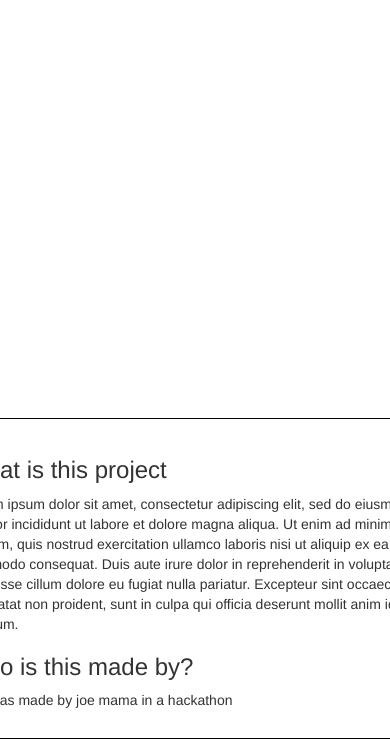
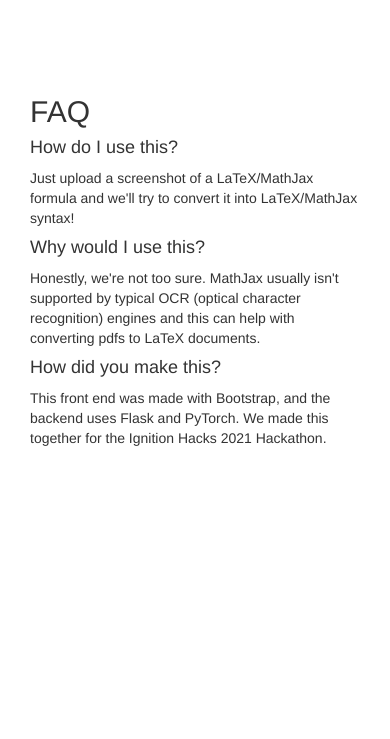
Before and after one commit to akang22/image2num, a Flask app: page / in a window 390 px wide; the page is wider, and only the part inside the window is pictured. Shown: the part 619-1358 px from the top of that part. After the commit the page ends 1065 px from the top of that part, so only its background shows below. Run offline with Flask 2, Linux system fonts and the light colour scheme; some libraries are stand-ins or nearby versions.

Commit message:
front-end structure with bootstrap

```diff
--- a/static/style.css
+++ b/static/style.css
@@ -1,46 +1,15 @@
+#logo {
+  margin-top: 30px;
+}
+
 * {
   margin: 0;
   padding: 0;
   box-sizing: border-box;
 }
 
-#hi
-
-#header {
-  display: flex;
-  position: relative;
-  left: 100px;
-}
-
-#header > element {
-  flex: 1
-}
-
-.img-wrapper {
-  overflow: hidden;
-}
-
-#header img {
-  position: relative;
-  top: 50px;
-}
-
-#textheader {
-  margin: 10px;
-}
-
-
-
-#second-banner {
-  display: inline;
-}
-
 #interaction-region {
-  position: absolute;
-  width: 440px;
-  border: thin solid black;
-  margin-left: -220px;
-  left: 50%;
+  min-width: 440px;
   text-align: center;
   height: 400px;
 }
@@ -63,25 +32,13 @@
 }
 
 #instructions {
-  flex: 1;
+  flex: 1 0 0;
   position: relative;
-  border: thin solid black;
-  max-width: 300px;
-  padding: 10px;
-  margin-left: 50px;
-  left: 400px;
+  min-width: 300px;
+  padding: 30px;
 }
 
 #instructions p {
-  width: 250px;
+  min-width: 250px;
   height: auto;
 }
-
-#faq {
-  border: thin solid black;
-  position: relative;
-  width: 500px;
-  left: calc(50% - 250px);
-  padding: 18px;
-  top: 460px;
-}
--- a/templates/index.html
+++ b/templates/index.html
@@ -1,51 +1,59 @@
-<!DOCTYPE html>
 <html>
+
 <head>
   <meta charset="utf-8">
   <meta name="viewport" content="width=device-width">
-    <title>repl.it</title>
+  <title>Image2Latex</title>
   <!--  Bootstrap  -->
   <link rel="stylesheet" href="https://maxcdn.bootstrapcdn.com/bootstrap/3.4.1/css/bootstrap.min.css">
   <script src="https://ajax.googleapis.com/ajax/libs/jquery/3.5.1/jquery.min.js"></script>
   <script src="https://maxcdn.bootstrapcdn.com/bootstrap/3.4.1/js/bootstrap.min.js"></script>
 
-		<!--  Styles  -->
-    <link href="style.css" rel="stylesheet" type="text/css"/>
+  <link rel="stylesheet" href={{ url_for('static', filename='style.css' )}}>
 </head>
+
 <body>
   <script src="script.js"></script>
-    <div id="header">
-      <div class="img-wrapper">
-        <img src="https://picsum.photos/60/60">
+  <div class="container center-container">
+    <div class="row row-flex">
+      <div class="col-md-3 col-sm-3 col-5">
       </div>
-      <div id="textheader">
-        <h1>Title Placeholder</h1>
-        <h2>A short description of Title Placeholder</h3>
+      <div class="col-md-1 col-sm-1 col-1">
+        <img id="logo" src="https://picsum.photos/60/60">
+      </div>
+      <div class="col-md-6 col-sm-6 col-6">
+        <h1>Image2Latex</h1>
+        <h3>Convert an image of a formula to MathJax Syntax</h3>
       </div>
     </div>
-    <div id="second-banner">
-      <div id="interaction-region">
+  </div>
+  <div class="container">
+    <div class="row">
+      <div class="col-md-2">
+      </div>
+      <div class="col-md-4" id="interaction-region">
         <div id="file-upload">
-          <button type="button">I am useless</button>
+          <button type="button">Upload File</button>
         </div>
         <div id="output-region">
           <img src="https://picsum.photos/170/300" id="submit-image">
           <div id="latex-region">
             <img src="https://picsum.photos/170/150" id="made-image">
-            <input type="text" value="results"  id="latex-output" readonly>
+            <input type="text" value="results" id="latex-output" readonly>
           </div>
         </div>
       </div>
-      <div id="instructions">
-        <h1> Instructions </h1>
-        <p> just do it 4head. Lorem ipsum dolor sit amet, consectetur adipiscing elit, sed do eiusmod tempor incididunt ut labore et dolore magna aliqua. Ut enim ad minim veniam, quis nostrud exercitation ullamco laboris nisi ut aliquip ex ea commodo consequat. Duis aute irure dolor in reprehenderit in voluptate velit esse cillum dolore eu fugiat nulla pariatur. Excepteur sint occaecat cupidatat non proident, sunt in culpa qui officia deserunt mollit anim id est laborum.</p>
+      <div class="col-md-4" id="instructions">
+        <h2> FAQ </h2>
+        <h4>How do I use this?</h4>
+        <p>Just upload a screenshot of a LaTeX/MathJax formula and we'll try to convert it into LaTeX/MathJax syntax!</p>
+        <h4>Why would I use this?</h4>
+        <p>Honestly, we're not too sure. MathJax usually isn't supported by typical OCR (optical character recognition) engines and this can help with converting pdfs to LaTeX documents.</p>
+        <h4>How did you make this?</h4>
+        <p>This front end was made with Bootstrap, and the backend uses Flask and PyTorch. We made this together for the Ignition Hacks 2021 Hackathon.</p>
       </div>
     </div>
-    <div id="faq">
-      <h3>What is this project</h3>
-      <p>Lorem ipsum dolor sit amet, consectetur adipiscing elit, sed do eiusmod tempor incididunt ut labore et dolore magna aliqua. Ut enim ad minim veniam, quis nostrud exercitation ullamco laboris nisi ut aliquip ex ea commodo consequat. Duis aute irure dolor in reprehenderit in voluptate velit esse cillum dolore eu fugiat nulla pariatur. Excepteur sint occaecat cupidatat non proident, sunt in culpa qui officia deserunt mollit anim id est laborum.</p>
-      <h3>Who is this made by?</h3>
-      <p>this was made by joe mama in a hackathon</p>
   </div>
 </body>
+
 </html>
```
Lines whose indentation alone changed are shown as unchanged.
